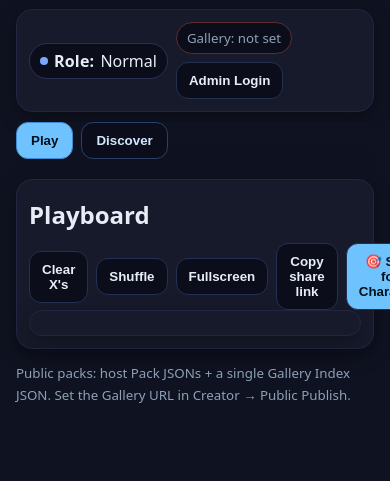
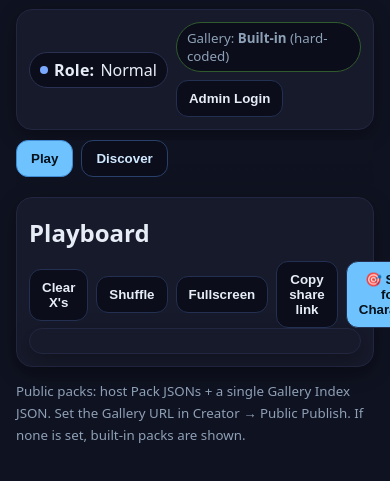
Before and after one commit to professorp7/Guesswhosite, a plain HTML site: page index.html in a window 390 px wide. Shown: the part 111-592 px from the top of the page. Drawn offline with Linux system fonts and the light colour scheme.

Commit message:
Enhance comments and fallback descriptions in HTML

```diff
--- a/index.html
+++ b/index.html
@@ -168,7 +168,7 @@ textarea{width:100%;min-height:84px;resize:vertical}
     </div>
   </section>
 
-  <!-- DISCOVER TAB (pulls from PUBLIC index URL) -->
+  <!-- DISCOVER TAB (pulls from PUBLIC index URL or built-in fallback) -->
   <section id="browse" class="section hidden">
     <div class="card">
       <h2 class="h">All Packs</h2>
@@ -177,7 +177,7 @@ textarea{width:100%;min-height:84px;resize:vertical}
         <button id="clearSearch" class="secondary">Clear</button>
       </div>
       <div id="galleryList" class="list"></div>
-      <small>Lists packs from your shared Gallery Index URL.</small>
+      <small>Lists packs from your shared Gallery Index URL—or the built-in list if none is set.</small>
     </div>
 
     <div class="card" style="margin-top:12px">
@@ -189,7 +189,7 @@ textarea{width:100%;min-height:84px;resize:vertical}
     </div>
   </section>
 
-  <footer class="section"><small>Public packs: host Pack JSONs + a single Gallery Index JSON. Set the Gallery URL in Creator → Public Publish.</small></footer>
+  <footer class="section"><small>Public packs: host Pack JSONs + a single Gallery Index JSON. Set the Gallery URL in Creator → Public Publish. If none is set, built-in packs are shown.</small></footer>
 </div>
 
 <!-- Spinner Modal -->
@@ -207,6 +207,14 @@ let board=[],eliminated=new Set(),highlightedTile=null,lastEmbeddedDataURL='';
 const ADMIN_KEY='gw_is_admin';
 const GALLERY_URL_KEY='gw_public_gallery_url';
 const GAP=parseInt(getComputedStyle(document.documentElement).getPropertyValue('--gap'))||16;
+
+/* ===== Built-in Public Gallery (hard-coded + fallback) =====
+   Put your ready-to-use, CORS-safe pack URLs here (e.g., GitHub Pages).
+   These appear in Discover when no remote index is set, or if fetch fails. */
+const BUILTIN_GALLERY = [
+  { title: "Pokemon 1–50", author: "Preston Diamond", url: "https://professorp7.github.io/Guesswhosite/Pokemon-1-50.json" },
+  { title: "PVZ Guess Who", author: "Preston Diamond", url: "https://professorp7.github.io/Guesswhosite/Pvz-guess-who.json" }
+];
 
 /* Elements */
 const grid=document.getElementById('grid');
@@ -438,7 +446,7 @@ document.getElementById('copyShareLink2')?.addEventListener('click',copyShareLin
   }
 })();
 
-/* ===== Discover: PUBLIC Gallery Index ===== */
+/* ===== Discover: PUBLIC Gallery Index (with built-in fallback) ===== */
 const galleryList=document.getElementById('galleryList');
 let galleryItems=[],filteredItems=[];
 
@@ -493,22 +501,31 @@ function applySearch(){
 }
 async function refreshPublicGallery(){
   const url=localStorage.getItem(GALLERY_URL_KEY)||'';
-  updateGalleryChip(url);
-  if(!url){ galleryItems=[]; filteredItems=[]; renderGallery([]); return; }
+  updateGalleryChip(url || 'Built-in');
+  // If no URL set → use built-in immediately
+  if(!url){
+    galleryItems=[...BUILTIN_GALLERY];
+    applySearch();
+    return;
+  }
+  // Try remote first; fallback to built-in on any error
   try{
     const resp=await fetch(url,{cache:'no-store'});
     if(!resp.ok) throw new Error('HTTP '+resp.status);
     const items=await resp.json(); // array of {title, author, url}
     if(!Array.isArray(items)) throw new Error('Index must be an array');
-    // Defensive: ensure each item has expected fields (avoid ghost entries)
     galleryItems = items
       .filter(Boolean)
       .map(x => ({ title: (x.title||'').toString(), author: (x.author||'').toString(), url: (x.url||'').toString() }))
       .filter(x => x.url); // require url
+    // Merge in any built-ins that aren't already present (by URL)
+    const known=new Set(galleryItems.map(x=>x.url));
+    for(const it of BUILTIN_GALLERY){ if(!known.has(it.url)) galleryItems.push(it); }
     applySearch();
   }catch(e){
-    alert('Could not fetch gallery index. Make sure it’s a public JSON file with CORS.');
-    galleryItems=[]; filteredItems=[]; renderGallery([]);
+    galleryItems=[...BUILTIN_GALLERY];
+    applySearch();
+    alert('Could not fetch gallery index, showing built-in packs instead.');
   }
 }
 document.getElementById('searchPacks').addEventListener('input',applySearch);
@@ -524,14 +541,15 @@ function removeItemFromGallery(idx){
   if(!removed.length){ return; }
   const blob=new Blob([JSON.stringify(arr,null,2)],{type:'application/json'});
   const a=document.createElement('a');a.href=URL.createObjectURL(blob);a.download='gallery-index.json';a.click();
-  alert('Updated gallery-index.json downloaded without that item. Upload it to GitHub to publish the removal.');
+  alert('Updated gallery-index.json downloaded without that item. Upload it to your host to publish the removal.');
 }
 
-/* Creator: Public Publish helpers */
+/* Creator: Public Publish helpers (default author: Preston Diamond) */
 function currentGalleryItem(){
   const title=(document.getElementById('pubTitle').value||'').trim();
-  const author=(document.getElementById('pubAuthor').value||'').trim();
+  const authorRaw=(document.getElementById('pubAuthor').value||'').trim();
   const url=(document.getElementById('pubUrl').value||'').trim();
+  const author=authorRaw || 'Preston Diamond';
   return { title, author, url };
 }
 function updatePubPreview(){
@@ -626,14 +644,14 @@ document.getElementById('addChar')?.addEventListener('click',()=>{
 document.getElementById('clearXs')?.addEventListener('click',()=>{eliminated.clear();renderGrid()});
 document.getElementById('shuffle')?.addEventListener('click',shuffle);
 
-/* Status chip for gallery URL */
+/* Status chip for gallery URL (shows "Built-in" when using hard-coded list) */
 function updateGalleryChip(url){
-  const has=!!url;
-  galleryChip.classList.toggle('ok',has);
-  galleryChip.classList.toggle('err',!has);
-  galleryChip.innerHTML = has
-    ? `<small>Gallery: <code style="font-family:monospace">${escapeHtml(url)}</code></small>`
-    : `<small>Gallery: not set</small>`;
+  const builtIn = !url || url === 'Built-in';
+  galleryChip.classList.toggle('ok', true);
+  galleryChip.classList.toggle('err', false);
+  galleryChip.innerHTML = builtIn
+    ? `<small>Gallery: <b>Built-in</b> (hard-coded)</small>`
+    : `<small>Gallery: <code style="font-family:monospace">${escapeHtml(url)}</code></small>`;
 }
 
 /* Utilities */
@@ -642,7 +660,7 @@ function escapeHtml(str){return (str||'').replace(/[&<>"']/g,s=>({ '&':'&amp;','
 /* Init */
 renderRoleUI();
 switchTab('play');renderCreatorGrid();renderGrid();refreshPublicGallery();restoreGalleryUrlToCreator();
-updateGalleryChip(localStorage.getItem(GALLERY_URL_KEY)||'');
+updateGalleryChip(localStorage.getItem(GALLERY_URL_KEY)||'Built-in');
 </script>
 </body>
 </html>
```
